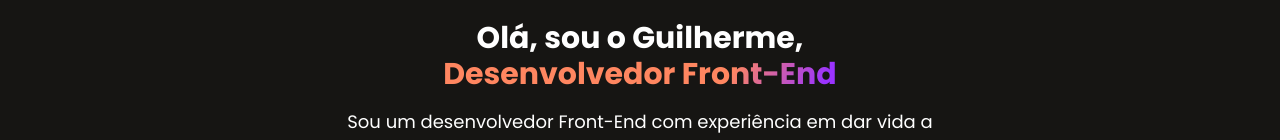
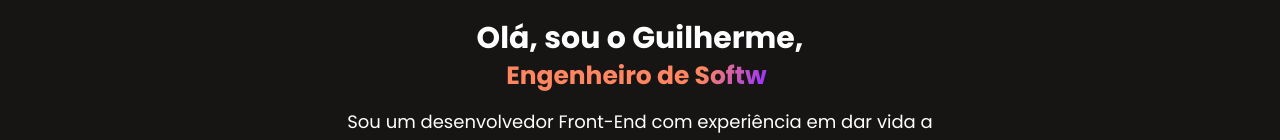
Before and after one commit to Gui250/portifolio, a React (Vite) app in the folder portifolio/: page / in a window 1280 px wide. Shown: the part 290-430 px from the top of the page. Built offline with nearby package versions, Linux system fonts and the light colour scheme.

Commit message:
adicionando typing animation

```diff
--- a/portifolio/package.json
+++ b/portifolio/package.json
@@ -21,6 +21,7 @@
     "react": "^19.1.1",
     "react-dom": "^19.1.1",
     "react-router-dom": "^7.8.2",
+    "react-type-animation": "^3.2.0",
     "tailwind-merge": "^3.3.1",
     "tailwindcss": "^4.1.12"
   },
--- a/portifolio/src/components/TextoApresentacao/index.tsx
+++ b/portifolio/src/components/TextoApresentacao/index.tsx
@@ -2,6 +2,7 @@ import { Button } from "@/components/ui/button";
 import { Download } from "lucide-react";
 import { Loader2Icon } from "lucide-react";
 import { useState, useEffect } from "react";
+import { TypeAnimation } from "react-type-animation";
 
 export function TextoApresentacao() {
   const [isLoading, setIsLoading] = useState(false);
@@ -30,7 +31,29 @@ export function TextoApresentacao() {
     <div className="flex flex-col items-center justify-center ">
       <h2 className="text-white text-3xl font-bold max-w-[41rem] mt-4 text-center">
         Olá, sou o Guilherme, <br />
-        <span className="bg-gradient-text">Desenvolvedor Front-End</span>
+        <TypeAnimation
+          sequence={[
+            // Same substring at the start will only be typed out once, initially
+            "Desenvolvedor Front-End",
+            1000,
+            "Engenheiro de Software",
+            1000,
+            "Inovação e Tecnologia",
+            1000,
+          ]}
+          wrapper="span"
+          speed={50}
+          style={{
+            fontSize: "1.56rem",
+            display: "inline-block",
+            background:
+              "linear-gradient(115.69deg, #FF8660 71.79%, #9A33FF 95.51%)",
+            WebkitBackgroundClip: "text",
+            WebkitTextFillColor: "transparent",
+            backgroundClip: "text",
+          }}
+          repeat={Infinity}
+        />
       </h2>
       <p className="text-white text-lg text-center max-w-[41rem] mt-4">
         Sou um desenvolvedor Front-End com experiência em dar vida a projetos e
```
Also changed, not shown: 1 other file (tests, documents, lock files or other folders).
